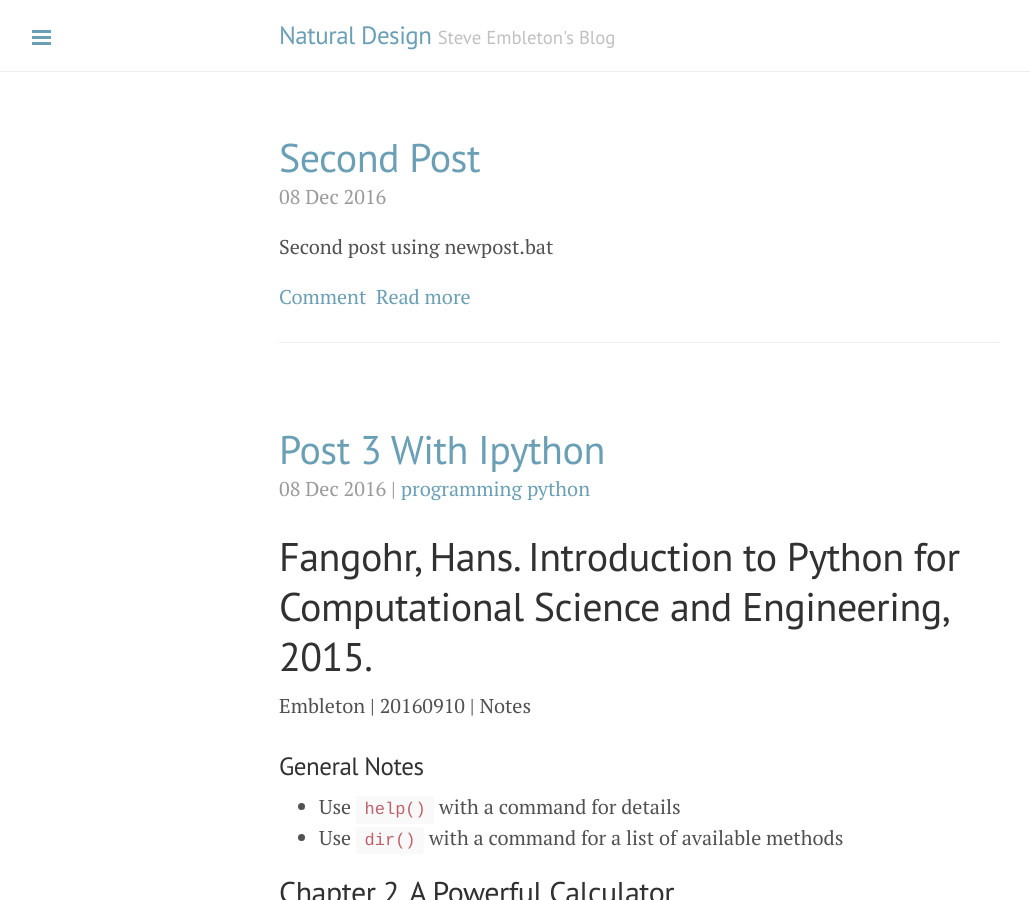
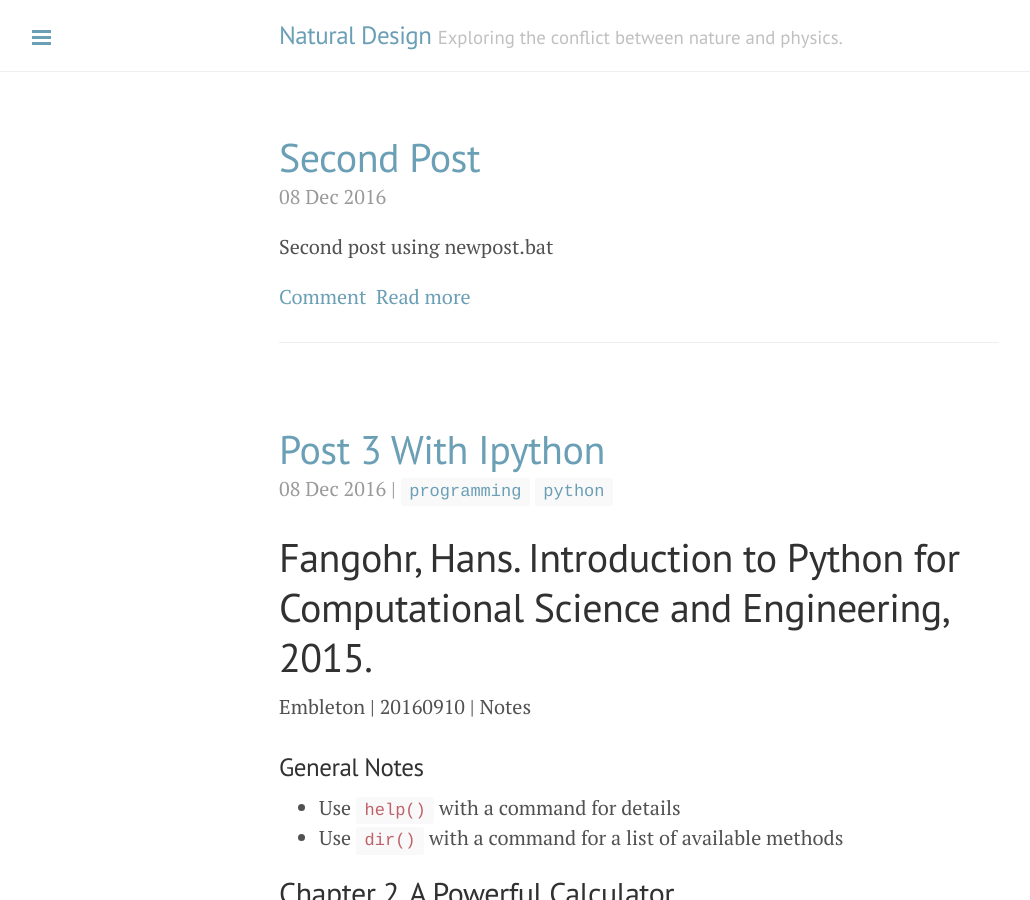
Before and after one commit to stembl/stembl.github.io, a Jekyll site: the page built from index.html, in a window 1280 px wide and 900 px high. Shown: the whole window, without its empty margins (1-1031 px from the left). Built offline with Jekyll 4.4.1, drawn with Linux system fonts in a browser that asks for light colours; the list of posts is cut into pages by our own code.

Commit message:
mod tag in index

```diff
--- a/_config.yml
+++ b/_config.yml
@@ -6,7 +6,6 @@
 
 highlighter:         rouge
 fenced_code_blocks:  true
-
 # Permalinks
 #
 # Use of `relative_permalinks` ensures post links from the index work properly.
@@ -14,7 +13,7 @@
 
 # Setup
 title:            Natural Design
-tagline:          Steve Embleton's Blog
+tagline:          Exploring the conflict between nature and physics.
 url:              http://stembl.github.io/
 paginate:            5
 baseurl:          /
--- a/index.html
+++ b/index.html
@@ -21,7 +21,7 @@
             {% if post.tags != empty %}
             |
             {% for tag in post.tags %}
-            <a class="codinfox-tag-mark" href="/blog/tag/#{{ tag | slugify }}">{{ tag }}</a>
+            <code class="highlighter-rouge"><a class="codinfox-tag-mark" href="/blog/tag/#{{ tag | slugify }}">{{ tag }}</a></code>
             {% endfor %}
             {% endif %}
         </span>
```
